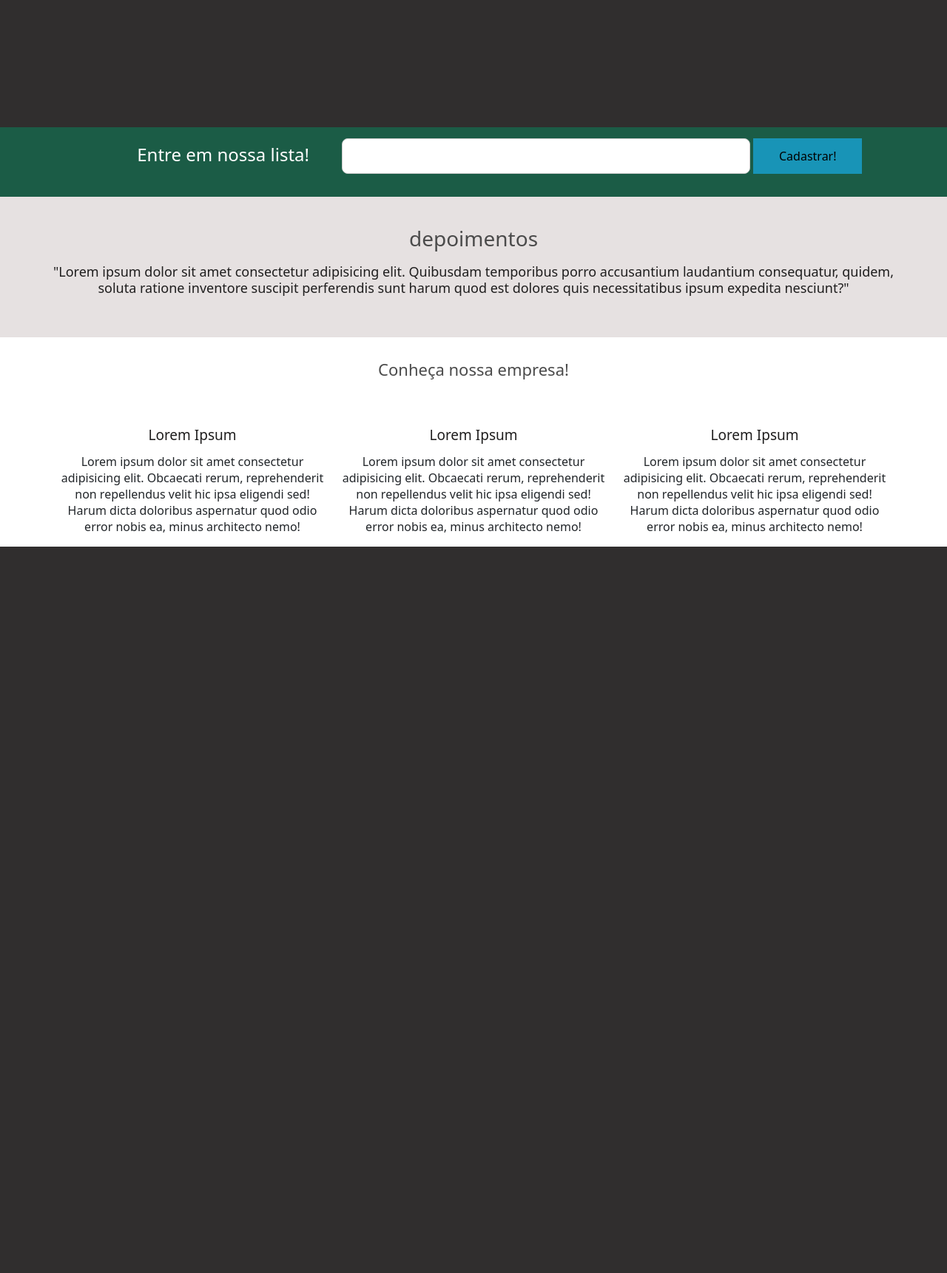
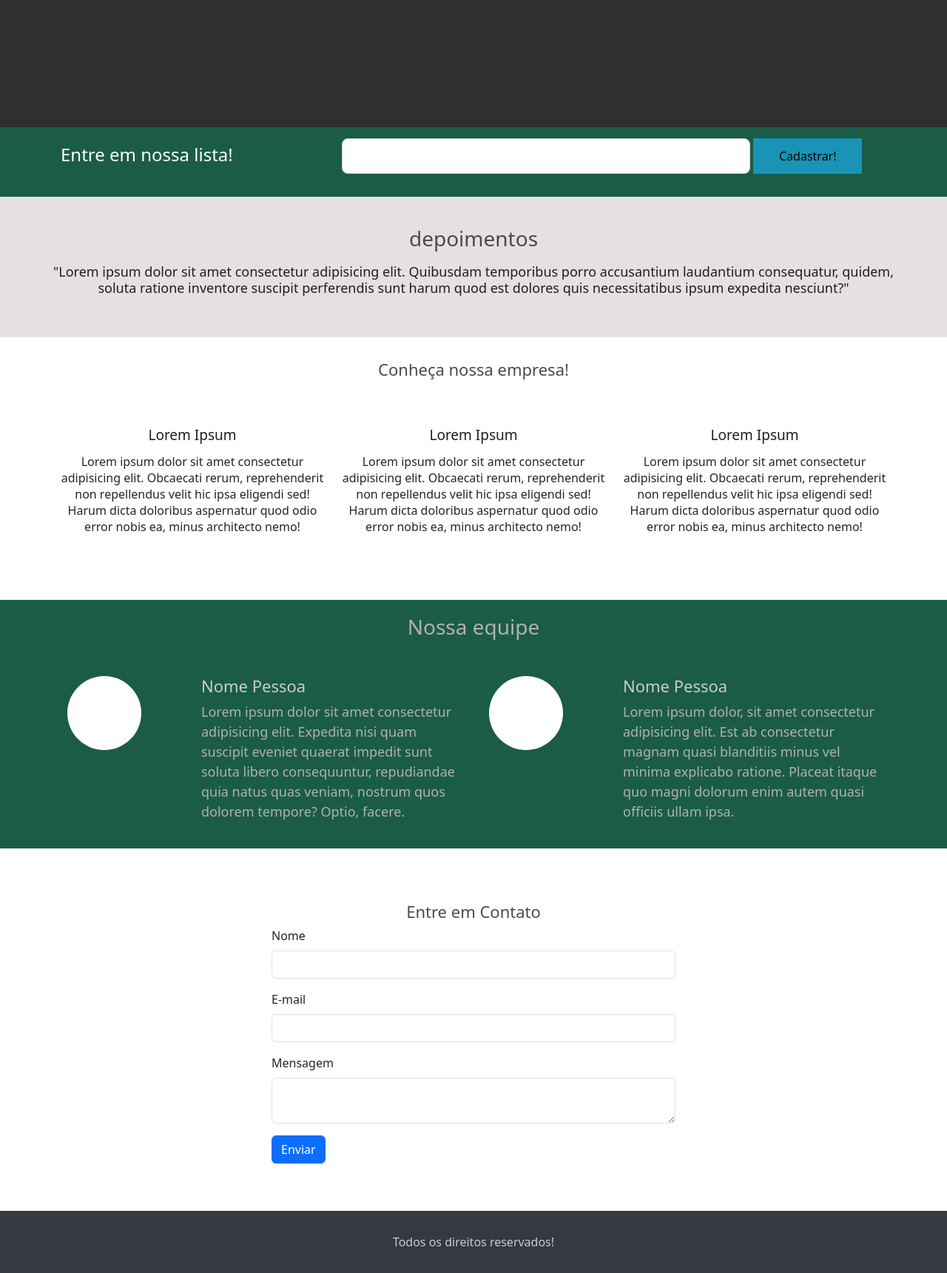
Before and after one commit to KeilielOliveira/Projeto-BootStrap, a PHP site: page / in a window 1280 px wide. Shown: the part 498-2219 px from the top of the page at 74% size. Before the commit the page ends 1237 px from the top, so only its background shows below. Run offline with PHP 8.4, Linux system fonts and the light colour scheme.

Commit message:
30/01/2023 v1

```diff
--- a/css/style.css
+++ b/css/style.css
@@ -112,3 +112,63 @@ section.diferenciais .container > h3{
     line-height: 22px;
     font-weight: lighter;
 }
+
+/*********** Equipe ******/
+
+section.equipe {
+    width: 100%;
+    background-color: rgb(27, 92, 70);
+    padding: 20px 0;
+}
+
+.equipe > h3 {
+    margin-bottom: 50px;
+    color: #b1b1b1;
+}
+
+.equipe .img {
+    background-color: rgb(255, 255, 255);
+    height: 100px;
+    width: 100px;
+    border-radius: 50%;
+    position: relative;
+    left: 50%;
+    transform: translateX(-50%);
+    margin-bottom: 25px;
+}
+
+.equipe .row .col-md-8 h3 {
+    font-size: 22px;
+    color: #ccc;
+}
+
+.equipe .row .col-md-8 p {
+    font-size: 18px;
+    color: #b1b1b1;
+}
+
+/******************** Final *****************/
+
+section.final .container > h3 {
+    color: #4b4b4b;
+    font-size: 22px;
+    font-weight: lighter;
+}
+
+.align {
+    position: relative;
+    left: 50%;
+    transform: translateX(-50%);
+}
+
+/*********** footer *******/
+
+footer {
+    background-color: #343a40;
+    padding: 30px 0;
+}
+
+footer p {
+    margin: 0;
+    color: #ccc;
+}
--- a/index.php
+++ b/index.php
@@ -53,7 +53,7 @@
     <section class="chamada">
         <div class="container">
             <div class="row">
-                <div class="col-md-4 text-end">
+                <div class="col-md-4">
                     <h3>Entre em nossa lista!</h3>
                 </div>
                 <div class="col-md-8">
@@ -98,7 +98,70 @@
             </div>
         </div>
     </section>
-
+    <br>
+    <br>
+    <br>
+    <section class="equipe">
+        <h3 class="text-center">Nossa equipe</h3>
+        <div class="container">
+            <div class="row">
+                <div class="col-md-6">
+                    <div class="row">
+                        <div class="col-md-3">
+                            <div class="img"></div>
+                        </div>
+                        <div class="col-md-8 offset-md-1">
+                            <h3>Nome Pessoa</h3>
+                            <p>Lorem ipsum dolor sit amet consectetur adipisicing elit. Expedita nisi quam suscipit eveniet quaerat impedit sunt soluta libero consequuntur, repudiandae quia natus quas veniam, nostrum quos dolorem tempore? Optio, facere.</p>
+                        </div>
+                    </div>
+                </div>
+                <div class="col-md-6">
+                    <div class="row">
+                        <div class="col-md-3">
+                            <div class="img"></div>
+                        </div>
+                        <div class="col-md-8 offset-md-1">
+                            <h3>Nome Pessoa</h3>
+                            <p>Lorem ipsum dolor, sit amet consectetur adipisicing elit. Est ab consectetur magnam quasi blanditiis minus vel minima explicabo ratione. Placeat itaque quo magni dolorum enim autem quasi officiis ullam ipsa.</p>
+                        </div>
+                    </div>
+                </div>
+            </div>
+        </div>
+    </section>
+    <br>
+    <br>
+    <br>
+    <section class="final">
+        <div class="container">
+            <h3 class="text-center">Entre em Contato</h3>
+            <div class="row">
+                <div class="col-md-6 align">
+                    <form method="post">
+                        <div class="mb-3">
+                            <label for="nome" class="form-label">Nome</label>
+                            <input type="text" name="nome" class="form-control" id="nome">
+                        </div>
+                        <div class="mb-3">
+                            <label for="email" class="form-label">E-mail</label>
+                            <input type="email" name="email" class="form-control" id="email">
+                        </div>
+                        <div class="mb-3">
+                            <label class="form-label">Mensagem</label>
+                            <textarea name="conteudo" class="form-control"></textarea>
+                        </div>
+                        <button type="submit" name="submit" class="btn btn-primary">Enviar</button>
+                    </form>
+                </div>
+            </div>
+        </div>
+    </section>
+    <br>
+    <br>
+    <footer>
+        <p class="text-center">Todos os direitos reservados!</p>
+    </footer>
 
 <script src="js/bootstrap.min.js"></script>
 </body>
```
